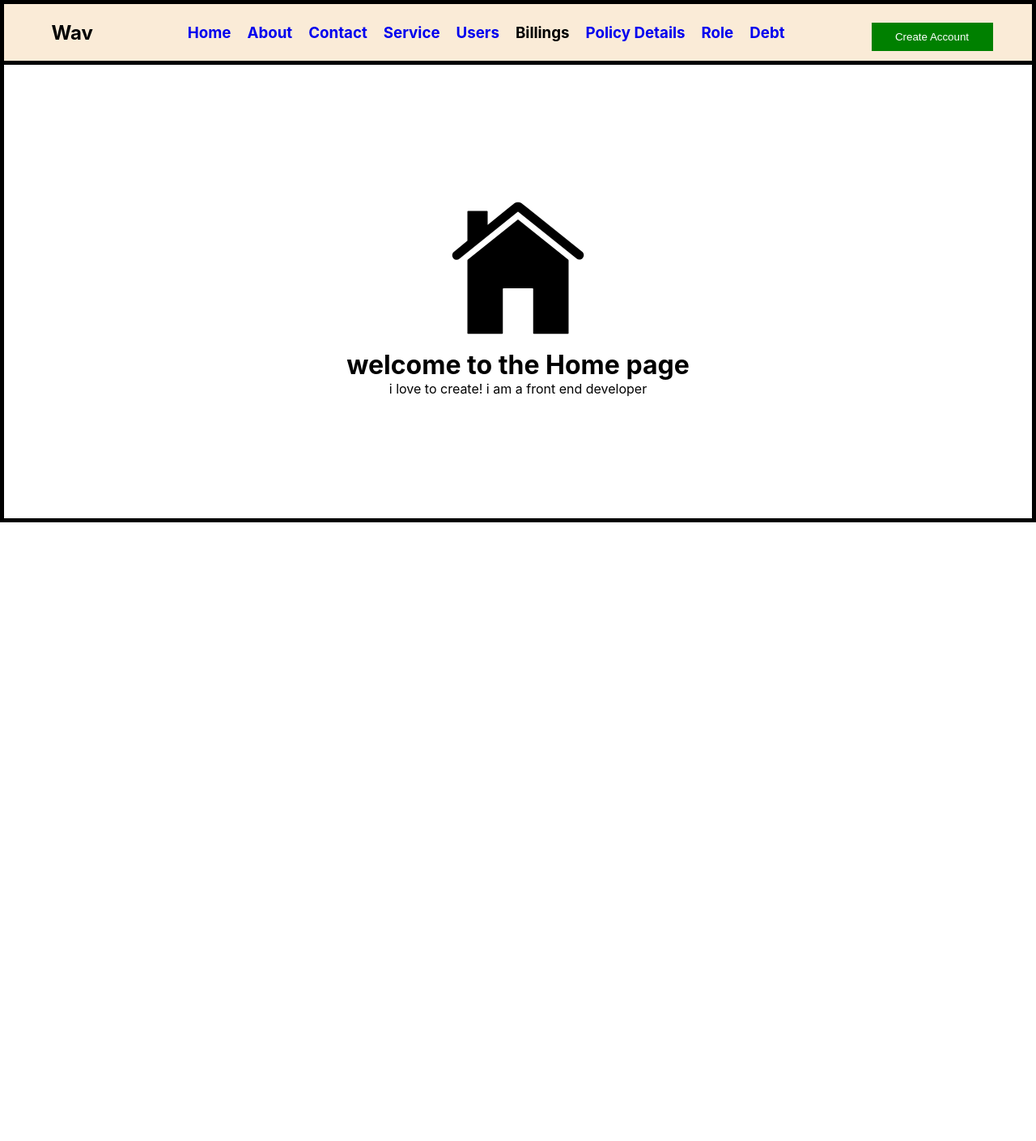
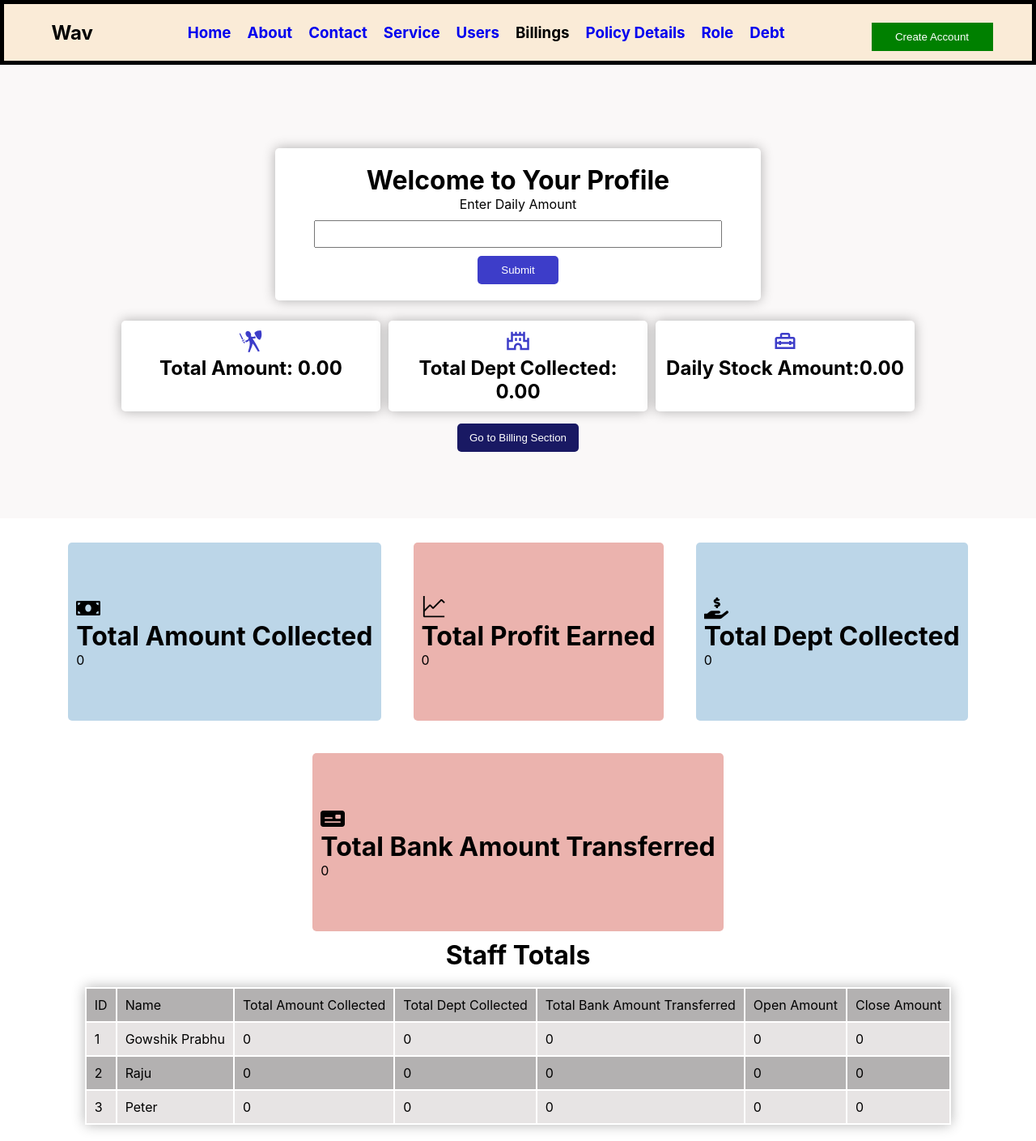
Before and after one commit to vasanthUzumaki7/Dc-innovation-task, a React (Create React App) app: page / in a window 1280 px wide. Shown: the whole page at 81% size. Before the commit the page ends 800 px from the top, so only its background shows below. Built offline with nearby package versions, Linux system fonts and the light colour scheme.

Commit message:
profile page added

```diff
--- a/src/assets/styles/App.css
+++ b/src/assets/styles/App.css
@@ -30,20 +30,51 @@ nav h1,h3{
   margin:0px 10px 0px 10px;
   cursor: pointer;
 }
-.icon{
-  width: 200px;
-  height: 200px;
-}
-.container{
-  display: flex;
-  flex-direction: column;
-  align-items: center;
-  justify-content: center;
-  height: 70vh;
-  border: 5px solid black;
-  border-top: none;
+.home-container {
+    display: flex;
+    justify-content: center;
+    flex-direction: column;
+    align-items: center;
+    padding: 20px;
 }
 
+.home-head {
+    display: flex;
+    justify-content: center;
+    flex-wrap: wrap;
+    gap: 20px; /* Adds space between the child divs */
+}
+
+.home-head div {
+    height: 200px;
+    border-radius: 5px;
+    display: flex;
+    flex-direction: column;
+    justify-content: center;
+    padding: 10px;
+    margin: 10px;
+    min-width: 200px;
+
+}
+
+.home-logo {
+    width: 30px;
+    height: 30px;
+}
+.home-container table{
+ box-shadow: 0 0 15px rgba(0,0,0,0.3);
+ max-width: 90%;
+ margin-top: 20px;
+}
+.home-container table tr td{
+  padding: 10px;
+}
+.home-container table tr:nth-child(even){
+  background-color: rgb(179, 177, 177);
+}
+.home-container table tr:nth-child(odd){
+  background-color: rgb(231, 228, 228);
+}
 .service-container {
   display: flex;
  justify-content: center;
@@ -285,6 +316,67 @@ width: 90%;
   flex-direction: column;
   align-items: center;
 }
+.profile-page-head{
+ display: flex;
+ flex-direction: column;
+ justify-content: center;
+ align-items: center;
+ box-shadow: 0 0 15px rgba(0,0,0,0.3);
+ padding: 20px 0px 20px 0px;
+ margin: 20px 0px 20px 0px;
+ width: 600px;
+ border-radius: 5px;
+ background-color: white;
+}
+.profile-page-head input{
+  width: 500px;
+  height: 30px;
+  margin-top: 10px;
+}
+.profile-page-head button{
+  background-color: rgb(61, 61, 201);
+  width: 100px;
+  border-radius: 5px;
+  color: white;
+  outline: none;
+  border: none;
+}
+.profile-body-logo{
+  width: 30px;
+  height: 30px;
+  color:  rgb(61, 61, 201);
+}
+.profile-page-body div{
+  text-align: center;
+  width: 300px;
+  border-radius: 5px;
+  background-color: white;
+  padding: 10px;
+  margin: 5px;
+  box-shadow: 0 0 15px rgba(0,0,0,0.3);
+}
+.profile-page-body{
+  display: flex;
+  justify-content: center;
+}
+.profile-page-container{
+  background-color:  rgb(250, 248, 248);
+  height: 70vh;
+}
+.profile-page-button{
+  background-color: rgb(25, 25, 99);
+  width: 150px;
+  border-radius: 5px;
+  color: white;
+  outline: none;
+  border: none;
+}
+.profile-page-container{
+  display: flex;
+  justify-content: center;
+  align-items: center;
+  flex-direction: column;
+}
 /* @media only screen and (max-width: 500px) {
 
 } */
--- a/src/components/Home.js
+++ b/src/components/Home.js
@@ -1,13 +1,82 @@
 import React from 'react'
-import { IoIosHome } from "react-icons/io";
+import { FaMoneyBill } from "react-icons/fa";
+import { VscGraphLine } from "react-icons/vsc";
+import { FaMoneyCheck } from "react-icons/fa6";
+import { FaHandHoldingUsd } from "react-icons/fa";
+import Profilepage from './Profilepage';
 
 const Home = () => {
   return (
-    <div  className='container'>
-      <IoIosHome className='icon'/>
-      <h1>welcome to the Home page</h1>
-      <p>i love to create! i am a front end developer</p>
+    <>
+    <Profilepage/>
+    <div  className='home-container'>
+      <div className='home-head'>
+     <div style={{backgroundColor:"rgb(188, 214, 232)"}}>
+     <FaMoneyBill className='home-logo'/>
+     <h1>Total Amount Collected</h1>
+     <p>0</p>
+     </div>
+     <div style={{backgroundColor:"rgb(235, 179, 174)"}}>
+     <VscGraphLine className='home-logo'/>
+     <h1>Total Profit Earned</h1>
+     <p>0</p>
+     </div>
+     <div style={{backgroundColor:"rgb(188, 214, 232)"}}>
+     <FaHandHoldingUsd className='home-logo'/>
+     <h1>Total Dept Collected</h1>
+     <p>0</p>
+     </div>
+     <div style={{backgroundColor:"rgb(235, 179, 174)"}}>
+     <FaMoneyCheck className='home-logo'/>
+     <h1>Total Bank Amount Transferred</h1>
+     <p>0</p>
+     </div>
+     </div>
+     <h1>Staff Totals</h1>
+     <table>
+      <thead>
+        <tr style={{backgroundColor:"rgb(179, 177, 177)"}}>
+          <td>ID</td>
+          <td>Name</td>
+          <td>Total Amount Collected</td>
+          <td>Total Dept Collected</td>
+          <td>Total Bank Amount Transferred</td>
+          <td>Open Amount</td>
+          <td>Close Amount</td>
+        </tr>
+      </thead>
+      <tbody>
+        <tr>
+          <td>1</td>
+          <td>Gowshik Prabhu</td>
+          <td>0</td>
+          <td>0</td>
+          <td>0</td>
+          <td>0</td>
+          <td>0</td>
+        </tr>
+        <tr>
+          <td>2</td>
+          <td>Raju</td>
+          <td>0</td>
+          <td>0</td>
+          <td>0</td>
+          <td>0</td>
+          <td>0</td>
+        </tr>
+        <tr>
+          <td>3</td>
+          <td>Peter</td>
+          <td>0</td>
+          <td>0</td>
+          <td>0</td>
+          <td>0</td>
+          <td>0</td>
+        </tr>
+      </tbody>
+     </table>
     </div>
+    </>
   )
 }
 
--- /dev/null
+++ b/src/components/Profilepage.js
@@ -0,0 +1,35 @@
+import React from 'react'
+import { GiSwordman } from "react-icons/gi";
+import { MdOutlineCastle } from "react-icons/md";
+import { MdOutlineHomeRepairService } from "react-icons/md";
+
+
+const Profilepage = () => {
+  return (
+    <div className='profile-page-container'>
+      <div className='profile-page-head'>
+        <h1>Welcome to Your Profile</h1>
+        <p>Enter Daily Amount</p>
+        <input type="text" />
+        <button>Submit</button>
+      </div>
+      <div className='profile-page-body'>
+      <div>
+      <GiSwordman className='profile-body-logo'/>
+      <h2>Total Amount: 0.00</h2>
+      </div>
+      <div>
+      <MdOutlineCastle className='profile-body-logo'/>
+      <h2>Total Dept Collected: 0.00</h2>
+      </div>
+      <div>
+      <MdOutlineHomeRepairService className='profile-body-logo'/>
+      <h2>Daily Stock Amount:0.00</h2>
+      </div>
+      </div>
+      <button className='profile-page-button'>Go to Billing Section</button>
+    </div>
+  )
+}
+
+export default Profilepage
```
